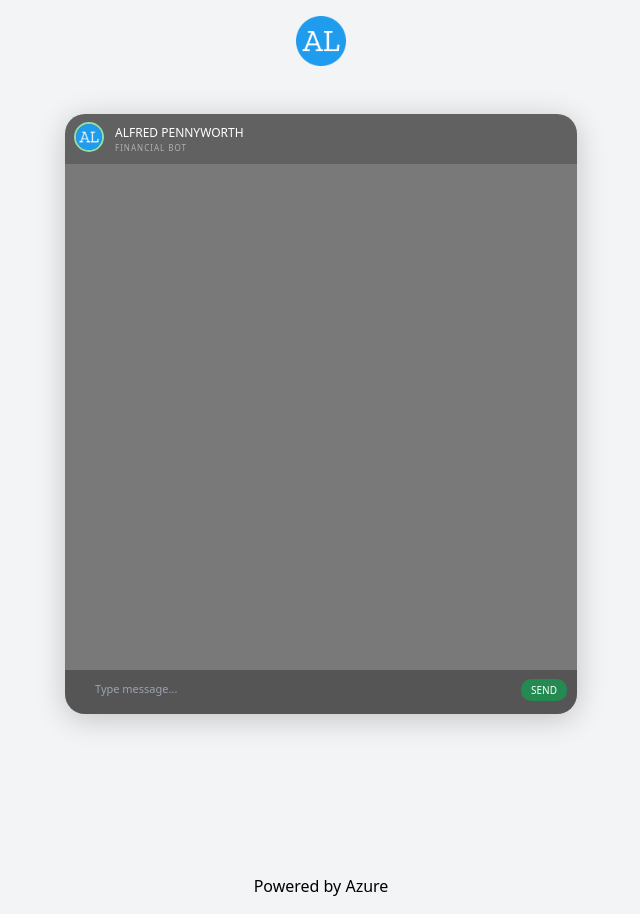
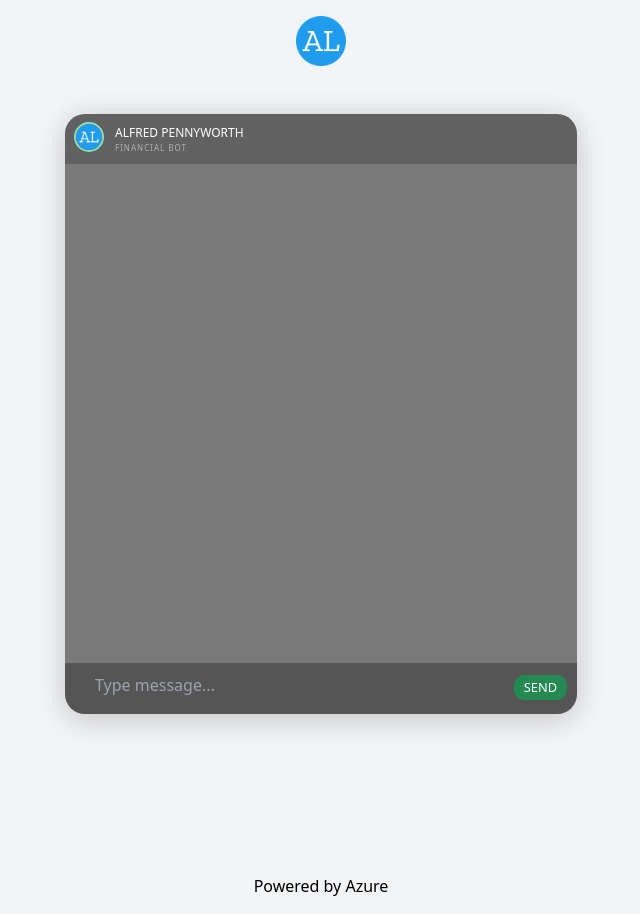
Before and after one commit to collinmutembei/AL, a Next.js app in the folder web/: page /chat in a window 1280 px wide. Shown: the whole page, without its empty margins (319-959 px from the left). Built offline with nearby package versions, Linux system fonts and the light colour scheme; a small style sheet from the web is missing.

Commit message:
Update messagebox

```diff
--- a/web/styles/ChatBox.module.css
+++ b/web/styles/ChatBox.module.css
@@ -226,13 +226,14 @@ Message Box
   resize: none;
   color: rgba(255, 255, 255, 0.7);
   font-size: 11px;
-  height: 17px;
+  height: 25px;
   margin: 0;
   padding-right: 20px;
   width: 265px;
 }
 .messageBox textarea {
   padding-left: 20px;
+  font-size: 100% !important;
 }
 
 .messageBox textarea:focus:-webkit-placeholder {
@@ -241,12 +242,12 @@ Message Box
 .messageBox .messageSubmit {
   position: absolute;
   z-index: 1;
-  top: 9px;
+  top: 12px;
   right: 10px;
   color: #fff;
   border: none;
   background: #248a52;
-  font-size: 10px;
+  font-size: 80% !important;
   text-transform: uppercase;
   line-height: 1;
   padding: 6px 10px;
```
